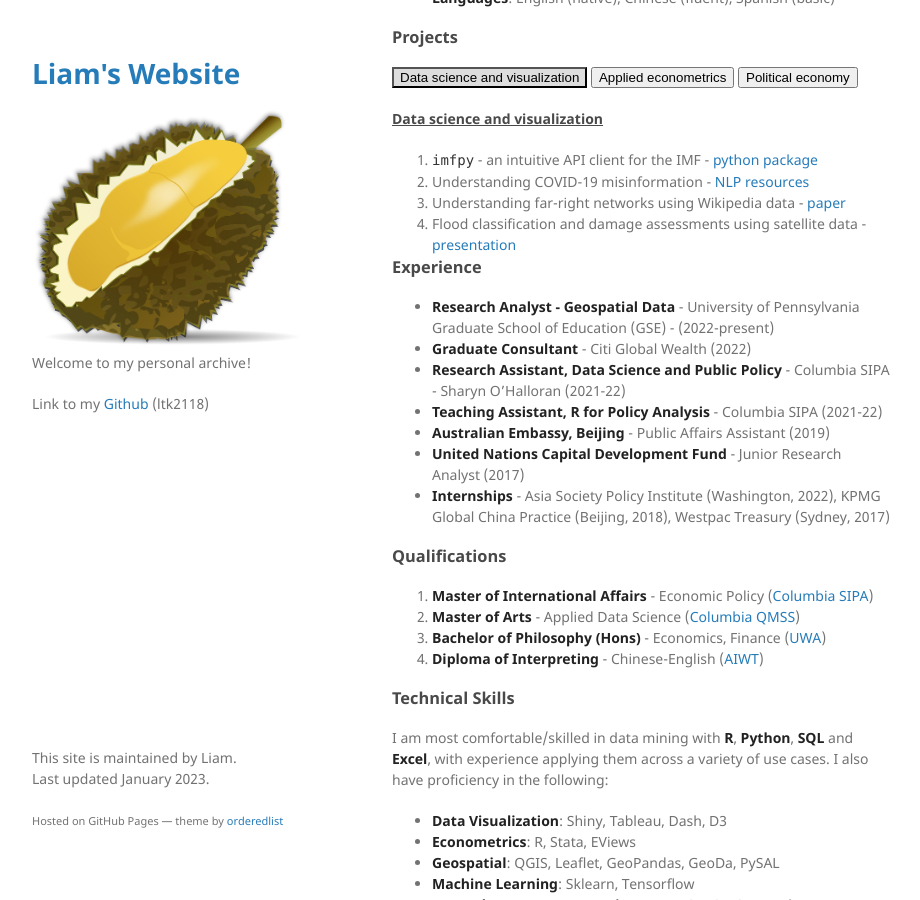
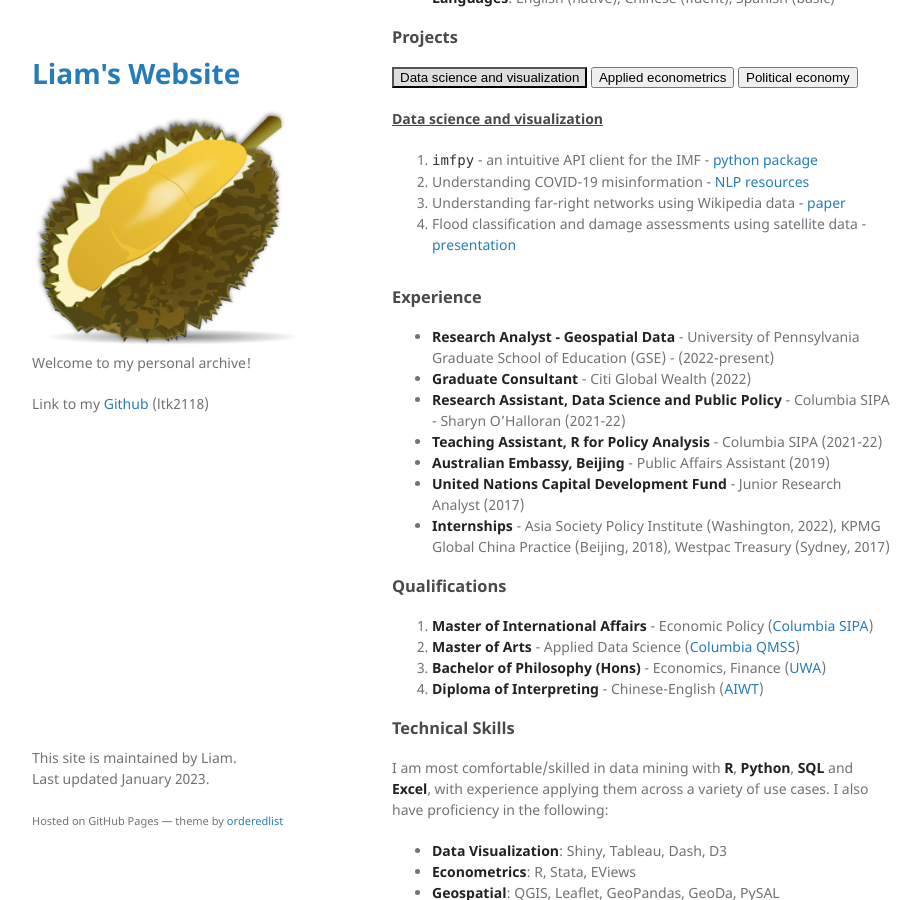
Before and after one commit to liamtk/liamtk.github.io, a Jekyll site: the page built from index.md, in a window 1280 px wide and 900 px high, scrolled down 302 px. Shown: the whole window, without its empty margins (178-1098 px from the left). Built offline with Jekyll 4.4.1, drawn with Linux system fonts in a browser that asks for light colours; our own code applies the rules of GitHub Pages for plain Markdown files.

Commit message:
update index.md

```diff
--- a/index.md
+++ b/index.md
@@ -25,7 +25,7 @@ I'm a Columbia [SIPA](https://www.sipa.columbia.edu/)-[QMSS](https://www.qmss.co
   <button class="tab-btn" onclick="openTab(event, 'Applied econometrics')">Applied econometrics</button>
   <button class="tab-btn" onclick="openTab(event, 'Political economy')">Political economy</button>
 </div>
-<div id="Data science and visualization" class="tab-content" style="min-height:150px; margin-top: 20px;">
+<div id="Data science and visualization" class="tab-content" style="min-height:180px; margin-top: 20px;">
   <h4><u>Data science and visualization</u></h4>
   <ol>
     <li><code>imfpy</code> - an intuitive API client for the IMF - <a href="pages/imfpy.html">python package</a></li>
@@ -34,7 +34,7 @@ I'm a Columbia [SIPA](https://www.sipa.columbia.edu/)-[QMSS](https://www.qmss.co
     <li>Flood classification and damage assessments using satellite data - <a href="pages/floodai.html">presentation</a></li>
   </ol>
 </div>
-<div id="Applied econometrics" class="tab-content" style="min-height:150px; margin-top: 20px;">
+<div id="Applied econometrics" class="tab-content" style="min-height:180px; margin-top: 20px;">
     <h4><u>Applied econometrics</u></h4>
   <ol>
 <li>New measurements of inequalities in public transit accessibility - <a href="https://ltk2118.shinyapps.io/nyc-transit/">Shiny app</a></li>
@@ -42,7 +42,7 @@ I'm a Columbia [SIPA](https://www.sipa.columbia.edu/)-[QMSS](https://www.qmss.co
     <li>Empirical analysis of municipal broadband restrictions - <a href="pages/broadband.html">policy memo</a></li>
   </ol>
 </div>
-<div id="Political economy" class="tab-content" style="min-height:150px; margin-top: 20px;">
+<div id="Political economy" class="tab-content" style="min-height:180px; margin-top: 20px;">
     <h4><u>Political economy</u></h4>
   <ol>
     <li>Congressional Voting and Import Competition - <a href="pages/congress_trade.html">policy brief</a></li>
```
